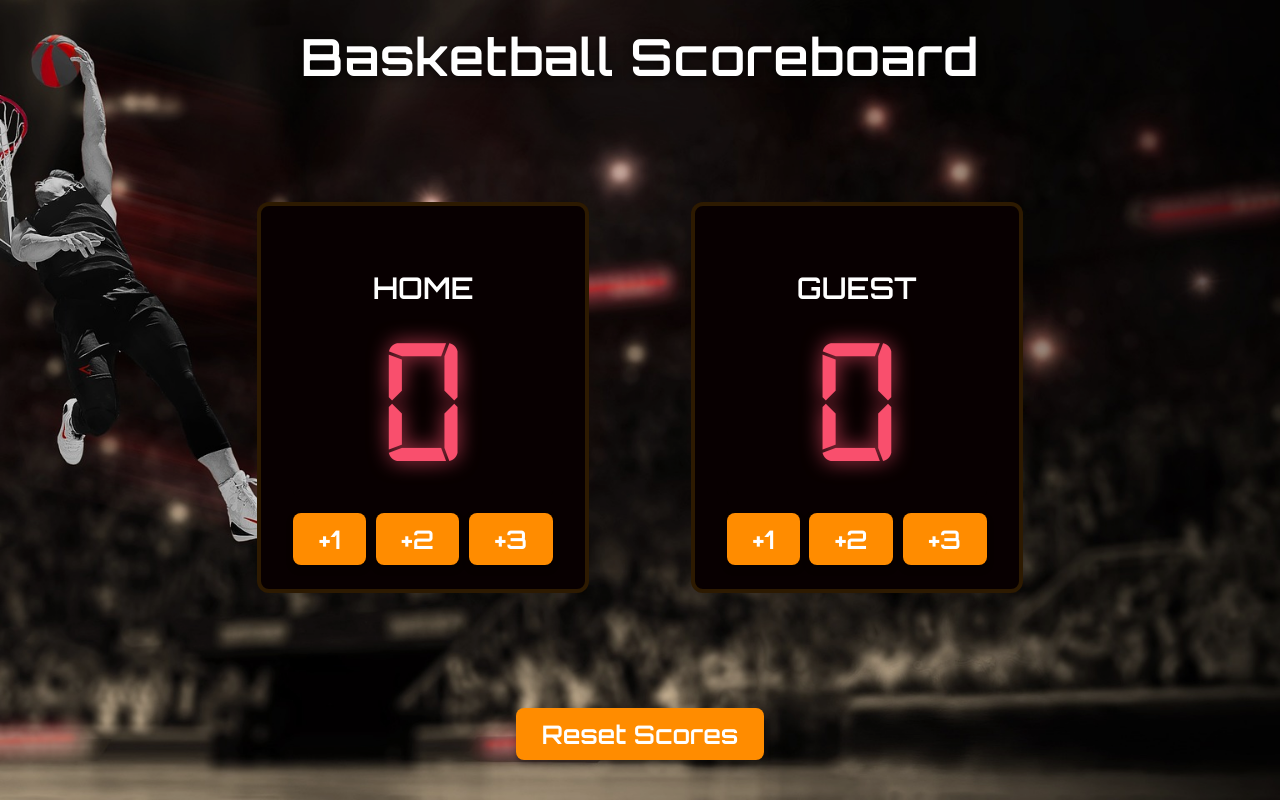
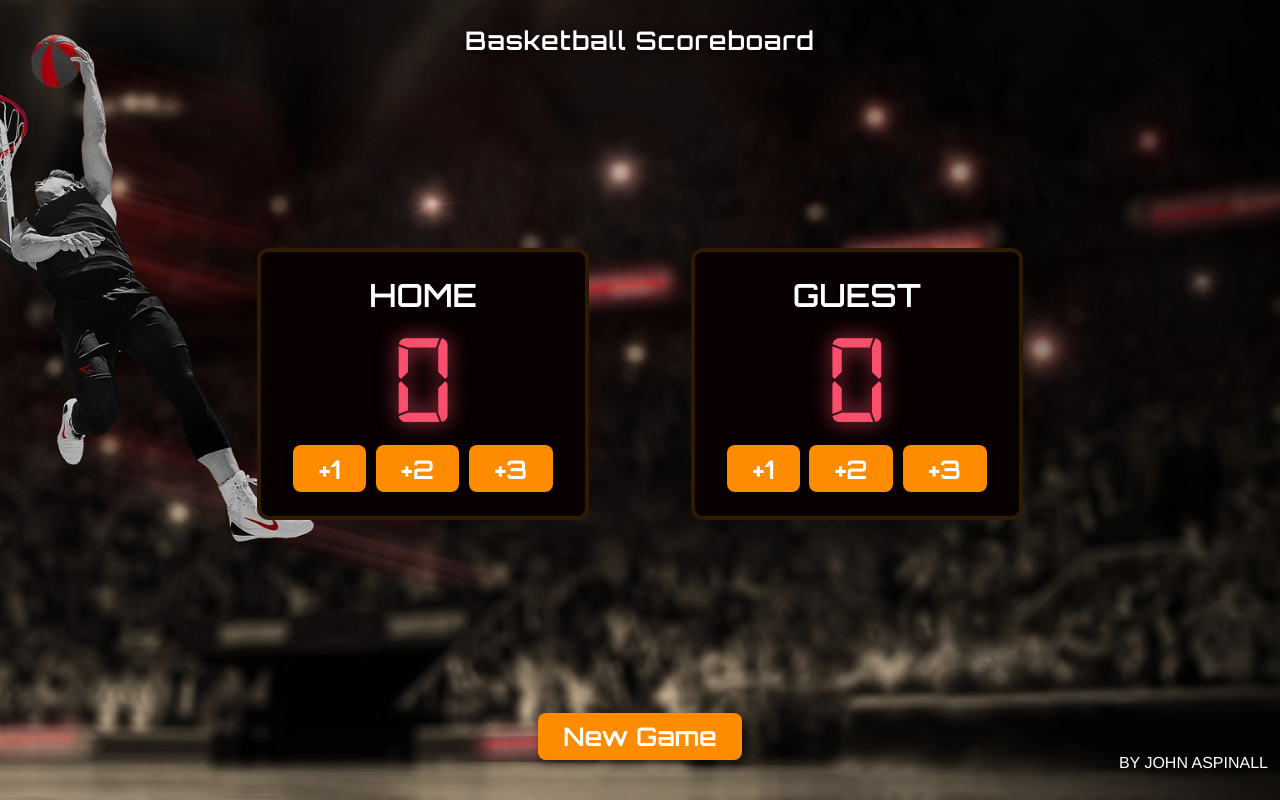
Before and after one commit to johnasp/basketball-scoreboard, a website: page public/index.html in a window 1280 px wide. Drawn offline with Linux system fonts and the light colour scheme.

Commit message:
Update footer button text and add credits; enhance button styles in CSS

```diff
--- a/public/index.html
+++ b/public/index.html
@@ -46,7 +46,8 @@
     </main>
 
     <footer>
-      <button id="btn-new-game" onclick="resetScores()">Reset Scores</button>
+      <button id="btn-new-game" onclick="resetScores()">New Game</button>
+      <p class="credits">By John Aspinall</p>
     </footer>
 
     <script src="index.js"></script>
--- a/src/style.scss
+++ b/src/style.scss
@@ -18,8 +18,7 @@ body {
   margin: 0;
   height: 100%;
 }
-html {
-}
+
 body {
   font-family: 'Helvetica Neue', Arial, sans-serif;
   color: #fff;
@@ -30,7 +29,30 @@ body {
   justify-content: space-between;
   backdrop-filter: brightness(0.85);
   padding: 1rem;
-  font-size: clamp(1rem, 2vw, 2rem);
+}
+
+button {
+  background: #ff8c00;
+  border: none;
+  color: #fff;
+  font-family: 'Orbitron', sans-serif;
+  padding: 0.3em 1em;
+  border-radius: 8px;
+  font-size: 1rem;
+  @media (min-width: 960px) {
+    font-size: 1.6rem;
+  }
+  box-shadow: 0 4px 6px rgba(0, 0, 0, 0.35);
+  transition:
+    transform 0.1s,
+    filter 0.15s;
+  &:hover {
+    filter: brightness(1.15);
+  }
+  &:active {
+    transform: scale(0.95);
+  }
+  cursor: pointer;
 }
 
 /* ----------   HEADER   ---------- */
@@ -40,7 +62,7 @@ header {
     font-family: 'Orbitron', sans-serif;
     letter-spacing: 1px;
     margin: 0.5rem 0 1.5rem;
-
+    font-size: clamp(1.6rem, 2vw, 2rem);
     text-align: center;
     text-shadow: 0 2px 8px rgba(0, 0, 0, 0.6);
   }
@@ -54,6 +76,7 @@ header {
   justify-content: center;
   width: 100%;
   max-width: 1200px;
+  position: relative;
 }
 
 .score-box {
@@ -70,6 +93,7 @@ header {
     text-transform: uppercase;
     margin: 0.2rem 0 1rem;
     margin-bottom: 0;
+    font-size: clamp(2rem, 2vw, 3rem);
   }
 }
 
@@ -84,8 +108,11 @@ header {
 .leader {
   display: block;
   line-height: 1;
-  height: 2.5rem;
-  margin-bottom: 0.25rem;
+  font-size: 4rem;
+  position: absolute;
+  top: -0.7em;
+  left: 50%;
+  transform: translateX(-50%);
 }
 
 /* Large red digits */
@@ -95,9 +122,9 @@ header {
   text-shadow: 0 0 20px rgba(249, 79, 109, 0.75);
   background: #080001;
   border-radius: 6px;
-  margin: 0 0 1rem;
-  padding: 0.2rem 0.6rem;
-  font-size: 180px;
+  margin: 0;
+  padding: 0;
+  font-size: clamp(8rem, 10vw, 20rem);
 }
 
 /* ----------   FOOTER   ---------- */
@@ -105,24 +132,10 @@ header {
 footer {
   margin: 1.5rem 0;
 }
-
-button {
-  background: #ff8c00;
-  border: none;
-  color: #fff;
-  font-family: 'Orbitron', sans-serif;
-  font-size: inherit;
-  padding: 0.4em 1em;
-  border-radius: 8px;
-  cursor: pointer;
-  box-shadow: 0 4px 6px rgba(0, 0, 0, 0.35);
-  transition:
-    transform 0.1s,
-    filter 0.15s;
-  &:hover {
-    filter: brightness(1.15);
-  }
-  &:active {
-    transform: scale(0.95);
-  }
+.credits {
+  text-transform: uppercase;
+  position: absolute;
+  font-size: 16px;
+  right: 12px;
+  bottom: 12px;
 }
```
Also changed, not shown: public/style.css, 1 other file.
